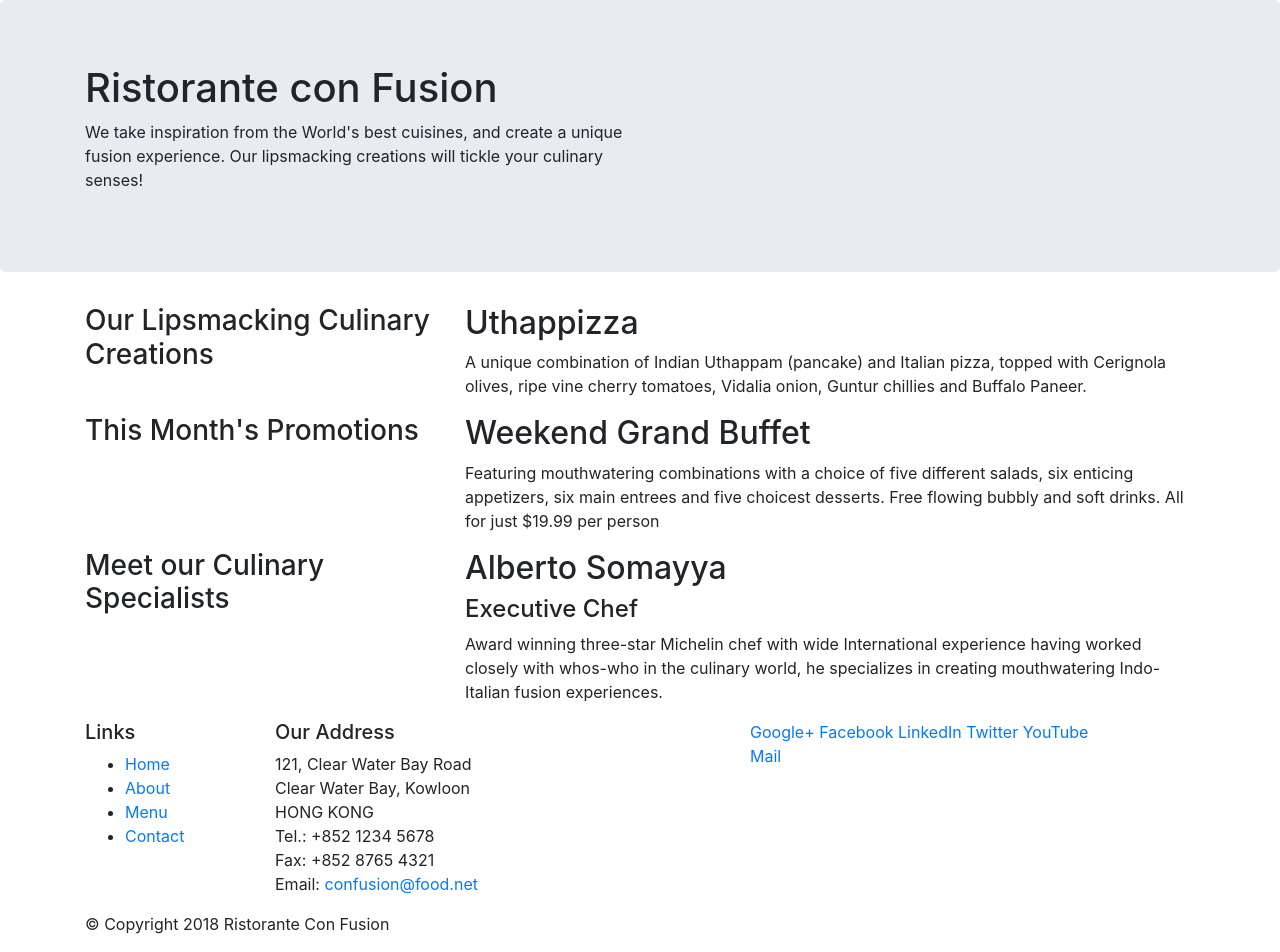
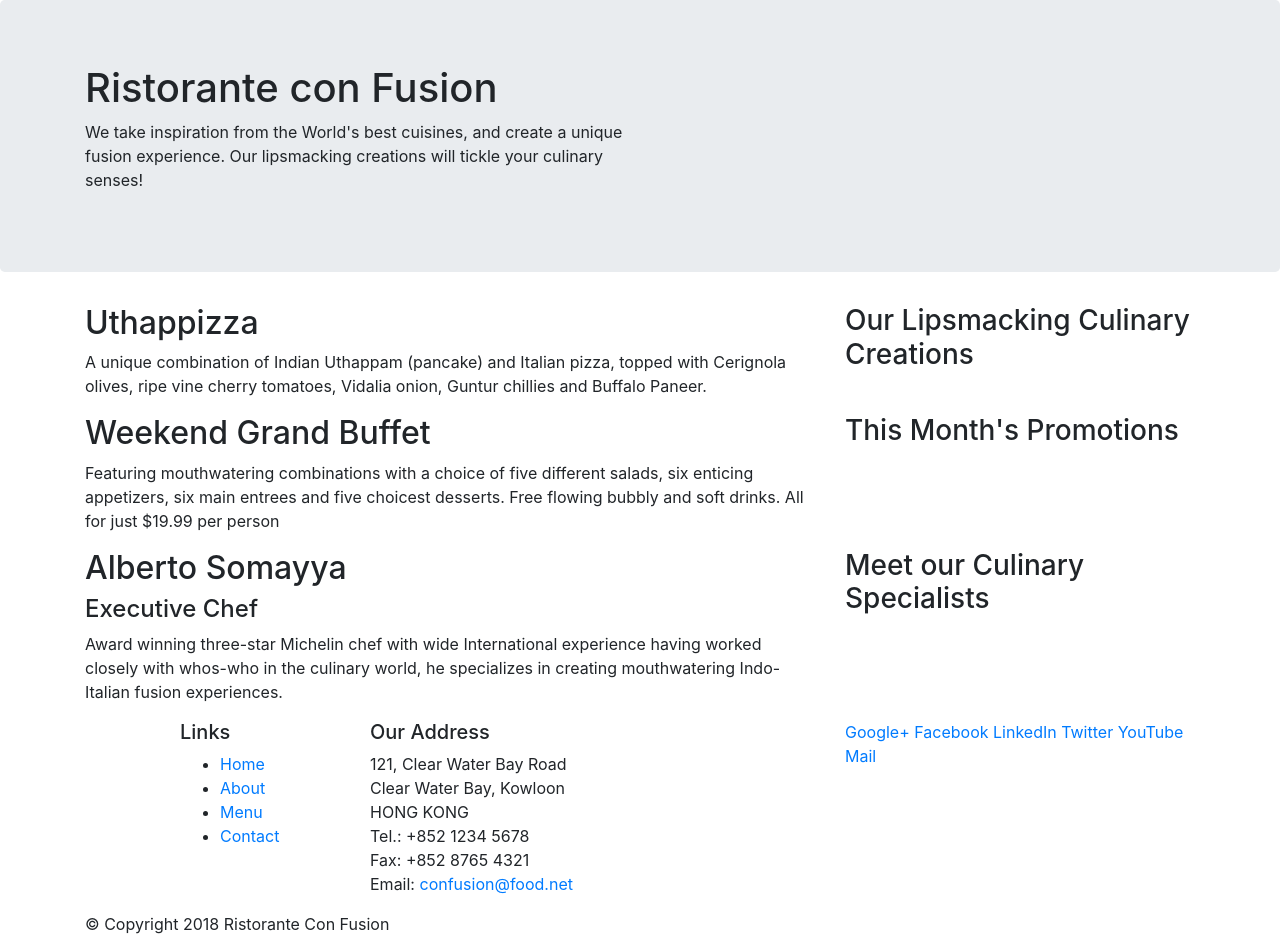
Before and after one commit to santiquiroz/bootstrap-test, a website: page conFusion/index.html in a window 1280 px wide. Drawn offline with nearby package versions, Linux system fonts and the light colour scheme.

Commit message:
primer ejercicio hecho

```diff
--- a/conFusion/index.html
+++ b/conFusion/index.html
@@ -29,10 +29,10 @@
 
     <div class="container">
         <div class = "row">
-            <div class = "col-12 col-sm-4 col-ms-3">
+            <div class = "col-12 col-sm-4 order-sm-last col-ms-3">
                 <h3>Our Lipsmacking Culinary Creations</h3>
             </div>
-            <div class = "col col-sm col-md">
+            <div class = "col col-sm order-sm-first col-md">
                 <h2>Uthappizza</h2>
                 <p>A unique combination of Indian Uthappam (pancake) and Italian pizza, topped with Cerignola olives, ripe vine cherry tomatoes, Vidalia onion, Guntur chillies and Buffalo Paneer.</p>
             </div>
@@ -40,20 +40,20 @@
 
 
         <div class = "row">
-            <div class = "col-12 col-sm-4 col-ms-3">
+            <div class = "col-12 col-sm-4 order-sm-last col-ms-3">
                 <h3>This Month's Promotions</h3>
             </div>
-            <div class = "col col-sm col-md">
+            <div class = "col col-sm order-sm-first col-md">
                 <h2>Weekend Grand Buffet</h2>
                 <p>Featuring mouthwatering combinations with a choice of five different salads, six enticing appetizers, six main entrees and five choicest desserts. Free flowing bubbly and soft drinks. All for just $19.99 per person </p>
             </div>
         </div>
 
         <div class = "row">
-            <div class = "col-12 col-sm-4 col-ms-3">
+            <div class = "col-12 col-sm-4 order-sm-last col-ms-3">
                 <h3>Meet our Culinary Specialists</h3>
             </div>
-            <div class = "col col-sm col-md">
+            <div class = "col col-sm order-sm-first col-md">
                 <h2>Alberto Somayya</h2>
                 <h4>Executive Chef</h4>
                 <p>Award winning three-star Michelin chef with wide International experience having worked closely with whos-who in the culinary world, he specializes in creating mouthwatering Indo-Italian fusion experiences. </p>
@@ -64,7 +64,7 @@
     <footer>
         <div class = "container">
             <div class = "row">
-                <div class="col-4 col-sm-2">
+                <div class="col-4 offset-1 col-sm-2">
                     <h5>Links</h5>
                     <ul>
                         <li><a href="#">Home</a></li>
```
